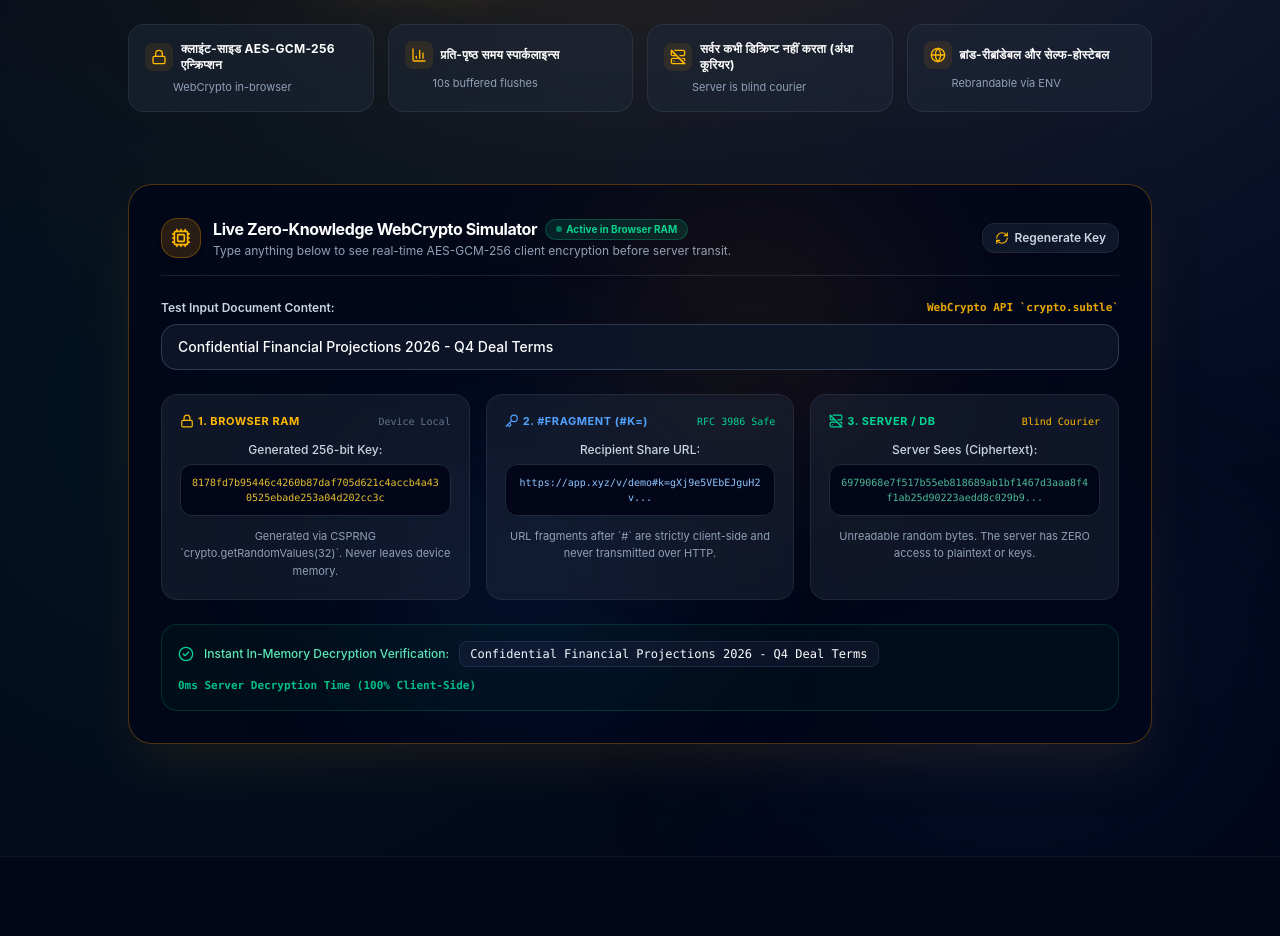
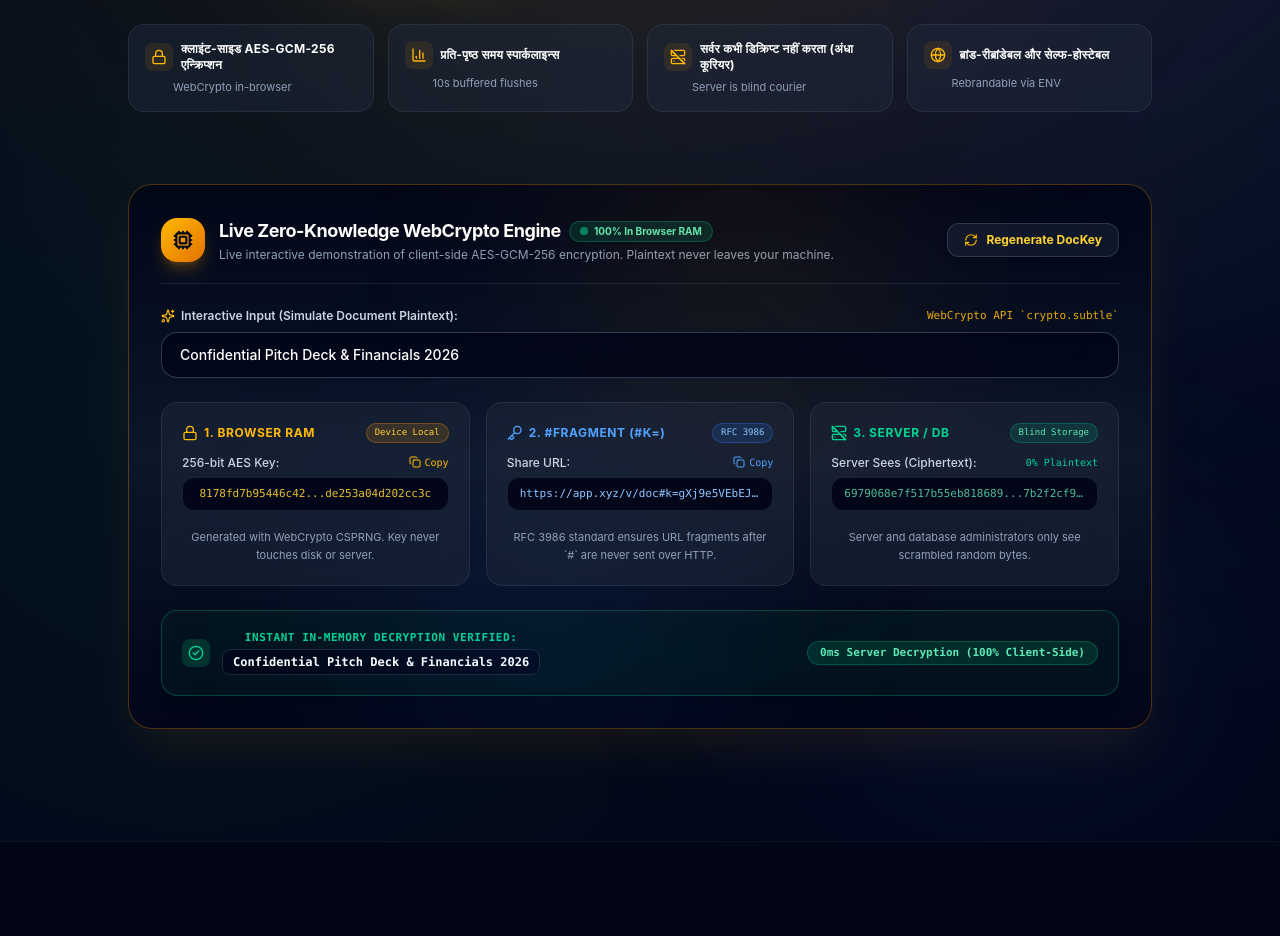
Before and after one commit to SudhirDevOps1/BlindShare, a Next.js app: page / in a window 1280 px wide. Shown: the part 680-1616 px from the top of the page. Built offline with nearby package versions, Linux system fonts and the light colour scheme; no server answers.

Commit message:
feat(ui): redesign crypto demo with high-tech glass cards and formatted key chunks

```diff
--- a/src/components/landing/crypto-interactive-demo.tsx
+++ b/src/components/landing/crypto-interactive-demo.tsx
@@ -8,16 +8,23 @@ import {
   CheckCircle2,
   Key,
   RefreshCw,
+  Copy,
+  Check,
+  ShieldCheck,
+  ArrowRight,
+  Sparkles,
 } from "lucide-react";
 import { generateDocKey, encryptBytes, decryptBytes, docKeyToFragment, bufferToHex } from "@/lib/crypto-core";
 
 export function CryptoInteractiveDemo() {
-  const [inputText, setInputText] = useState("Confidential Financial Projections 2026 - Q4 Deal Terms");
+  const [inputText, setInputText] = useState("Confidential Pitch Deck & Financials 2026");
   const [keyHex, setKeyHex] = useState("");
   const [keyFragment, setKeyFragment] = useState("");
   const [cipherHex, setCipherHex] = useState("");
   const [isEncrypting, setIsEncrypting] = useState(false);
   const [decryptedPreview, setDecryptedPreview] = useState("");
+  const [copiedKey, setCopiedKey] = useState(false);
+  const [copiedUrl, setCopiedUrl] = useState(false);
 
   const runLiveEncryption = async (text: string) => {
     try {
@@ -25,7 +32,7 @@ export function CryptoInteractiveDemo() {
       const encoder = new TextEncoder();
       const rawBytes = encoder.encode(text);
 
-      // 1. WebCrypto random 256-bit key
+      // 1. WebCrypto random 256-bit key in browser RAM
       const key = generateDocKey();
       const fragment = docKeyToFragment(key);
       const hex = bufferToHex(key);
@@ -35,7 +42,8 @@ export function CryptoInteractiveDemo() {
 
       // 2. AES-GCM-256 Client-side Encrypt
       const { ciphertext, iv } = await encryptBytes(rawBytes.buffer, key);
-      const cipherHexStr = bufferToHex(ciphertext.slice(0, 32)) + "...";
+      const hexFull = bufferToHex(ciphertext);
+      const cipherHexStr = hexFull.slice(0, 24) + "..." + hexFull.slice(-12);
       setCipherHex(cipherHexStr);
 
       // 3. Decrypt in-memory verification
@@ -52,51 +60,73 @@ export function CryptoInteractiveDemo() {
     runLiveEncryption(inputText);
   }, []);
 
+  const handleCopyKey = () => {
+    if (!keyHex) return;
+    navigator.clipboard.writeText(keyHex);
+    setCopiedKey(true);
+    setTimeout(() => setCopiedKey(false), 2000);
+  };
+
+  const handleCopyUrl = () => {
+    const fullUrl = `https://blindshare.app/v/demo#k=${keyFragment}`;
+    navigator.clipboard.writeText(fullUrl);
+    setCopiedUrl(true);
+    setTimeout(() => setCopiedUrl(false), 2000);
+  };
+
+  // Format key into neat chunks for ultra-clean readability
+  const formattedKey = keyHex
+    ? `${keyHex.slice(0, 16)}...${keyHex.slice(-16)}`
+    : "Deriving in RAM...";
+
   return (
-    <div className="w-full max-w-5xl mx-auto rounded-3xl border border-amber-500/30 bg-slate-950/80 shadow-2xl shadow-amber-500/10 backdrop-blur-2xl p-6 sm:p-8 space-y-6 relative overflow-hidden">
-      {/* Subtle Background Glow */}
-      <div className="absolute top-0 right-1/4 w-72 h-72 bg-amber-500/10 blur-[100px] pointer-events-none rounded-full" />
-      <div className="absolute bottom-0 left-1/4 w-72 h-72 bg-blue-500/10 blur-[100px] pointer-events-none rounded-full" />
+    <div className="w-full max-w-5xl mx-auto rounded-3xl border border-amber-500/30 bg-gradient-to-b from-slate-950/95 via-slate-900/90 to-slate-950/95 shadow-2xl shadow-amber-500/10 backdrop-blur-2xl p-6 sm:p-8 space-y-6 relative overflow-hidden">
+      {/* Ambient Gradient Glows */}
+      <div className="absolute -top-16 right-1/4 w-80 h-80 bg-amber-500/10 blur-[120px] pointer-events-none rounded-full" />
+      <div className="absolute -bottom-16 left-1/4 w-80 h-80 bg-blue-500/10 blur-[120px] pointer-events-none rounded-full" />
 
       {/* Header bar with live status */}
-      <div className="flex flex-wrap items-center justify-between gap-4 pb-4 border-b border-slate-800/80">
-        <div className="flex items-center gap-3">
-          <div className="flex h-10 w-10 items-center justify-center rounded-2xl bg-amber-500/15 text-amber-400 border border-amber-500/30 shadow-md">
-            <Cpu className="h-5 w-5" />
+      <div className="flex flex-wrap items-center justify-between gap-4 pb-5 border-b border-slate-800/80">
+        <div className="flex items-center gap-3.5">
+          <div className="flex h-11 w-11 items-center justify-center rounded-2xl bg-gradient-to-br from-amber-400 to-amber-600 text-slate-950 font-bold shadow-lg shadow-amber-500/25 flex-shrink-0">
+            <Cpu className="h-5 w-5 stroke-[2.5]" />
           </div>
           <div>
-            <div className="flex items-center gap-2">
-              <h3 className="text-base font-bold text-white tracking-tight">
-                Live Zero-Knowledge WebCrypto Simulator
+            <div className="flex items-center gap-2 flex-wrap">
+              <h3 className="text-base sm:text-lg font-bold text-white tracking-tight">
+                Live Zero-Knowledge WebCrypto Engine
               </h3>
-              <span className="flex items-center gap-1 rounded-full bg-emerald-500/15 px-2.5 py-0.5 text-[10px] font-bold text-emerald-400 border border-emerald-500/30 shadow-sm">
-                <span className="h-1.5 w-1.5 rounded-full bg-emerald-400 animate-pulse" />
-                Active in Browser RAM
+              <span className="flex items-center gap-1.5 rounded-full bg-emerald-500/15 px-2.5 py-0.5 text-[10px] font-bold text-emerald-300 border border-emerald-500/30 shadow-sm">
+                <span className="h-2 w-2 rounded-full bg-emerald-400 animate-pulse" />
+                100% In Browser RAM
               </span>
             </div>
             <p className="text-xs text-slate-400 mt-0.5">
-              Type anything below to see real-time AES-GCM-256 client encryption before server transit.
+              Live interactive demonstration of client-side AES-GCM-256 encryption. Plaintext never leaves your machine.
             </p>
           </div>
         </div>
 
-        <div className="flex items-center gap-2">
         <button
           onClick={() => runLiveEncryption(inputText)}
-            className="flex items-center gap-1.5 rounded-xl bg-slate-900 border border-slate-800 px-3 py-1.5 text-xs font-semibold text-slate-300 hover:text-white hover:border-amber-500/40 transition-all shadow-sm"
+          className="flex items-center gap-2 rounded-xl bg-slate-900 border border-slate-700/80 px-4 py-2 text-xs font-bold text-amber-300 hover:text-white hover:bg-slate-800 hover:border-amber-500/50 transition-all shadow-md active:scale-95"
         >
           <RefreshCw className={`h-3.5 w-3.5 text-amber-400 ${isEncrypting ? "animate-spin" : ""}`} />
-            <span>Regenerate Key</span>
+          <span>Regenerate DocKey</span>
         </button>
-        </div>
       </div>
 
       {/* Input Simulator */}
       <div className="space-y-2">
-        <label className="text-xs font-semibold text-slate-300 flex items-center justify-between">
-          <span>Test Input Document Content:</span>
-          <span className="text-[11px] text-amber-400/90 font-mono">WebCrypto API `crypto.subtle`</span>
+        <div className="flex items-center justify-between text-xs">
+          <label className="font-semibold text-slate-300 flex items-center gap-1.5">
+            <Sparkles className="h-3.5 w-3.5 text-amber-400" />
+            <span>Interactive Input (Simulate Document Plaintext):</span>
           </label>
+          <span className="text-[11px] font-mono text-amber-400/90 font-medium">
+            WebCrypto API `crypto.subtle`
+          </span>
+        </div>
         <div className="relative">
           <input
             type="text"
@@ -106,82 +136,128 @@ export function CryptoInteractiveDemo() {
               runLiveEncryption(e.target.value);
             }}
             placeholder="Type confidential document text..."
-            className="w-full rounded-2xl border border-slate-700/90 bg-slate-900/90 px-4 py-3 text-sm text-white placeholder-slate-500 focus:border-amber-500 focus:outline-none focus:ring-2 focus:ring-amber-500/30 transition-all font-medium shadow-inner"
+            className="w-full rounded-2xl border border-slate-700/90 bg-slate-950/80 px-4.5 py-3 text-sm text-white placeholder-slate-500 focus:border-amber-500 focus:outline-none focus:ring-2 focus:ring-amber-500/30 transition-all font-medium shadow-inner"
           />
         </div>
       </div>
 
-      {/* 3-Step Cryptographic Flow Visualizer */}
+      {/* 3-Step Cryptographic Flow Visualizer Cards */}
       <div className="grid grid-cols-1 md:grid-cols-3 gap-4 relative">
         {/* Step 1: Client Memory */}
-        <div className="glass-card rounded-2xl p-4.5 space-y-3 border border-amber-500/20 bg-slate-900/50 relative overflow-hidden">
+        <div className="glass-card rounded-2xl p-5 space-y-3.5 border border-amber-500/30 bg-slate-900/60 relative overflow-hidden flex flex-col justify-between group hover:border-amber-500/50 transition-all">
+          <div className="space-y-3">
             <div className="flex items-center justify-between">
-            <span className="inline-flex items-center gap-1 text-[11px] font-bold text-amber-400 uppercase tracking-wider">
-              <Lock className="h-3.5 w-3.5" /> 1. Browser RAM
+              <span className="inline-flex items-center gap-1.5 text-xs font-bold text-amber-400 uppercase tracking-wider">
+                <Lock className="h-4 w-4" /> 1. Browser RAM
               </span>
-            <span className="text-[10px] font-mono text-slate-500">Device Local</span>
+              <span className="rounded-full bg-amber-500/15 px-2 py-0.5 text-[9px] font-mono text-amber-300 border border-amber-500/30">
+                Device Local
+              </span>
             </div>
+
             <div className="space-y-1.5">
-            <div className="text-xs text-slate-300 font-medium">Generated 256-bit Key:</div>
-            <div className="rounded-xl bg-slate-950 p-2.5 font-mono text-[10px] text-amber-300/90 border border-slate-800 break-all select-all">
-              {keyHex || "Deriving in RAM..."}
+              <div className="text-xs text-slate-300 font-medium flex items-center justify-between">
+                <span>256-bit AES Key:</span>
+                <button
+                  onClick={handleCopyKey}
+                  className="text-[10px] text-amber-400 hover:underline flex items-center gap-1 font-mono"
+                >
+                  {copiedKey ? <Check className="h-3 w-3 text-emerald-400" /> : <Copy className="h-3 w-3" />}
+                  <span>{copiedKey ? "Copied" : "Copy"}</span>
+                </button>
+              </div>
+              <div className="rounded-xl bg-slate-950 px-3 py-2 font-mono text-[11px] text-amber-300/90 border border-slate-800/80 truncate">
+                {formattedKey}
               </div>
             </div>
-          <p className="text-[11px] text-slate-400 leading-relaxed">
-            Generated via CSPRNG `crypto.getRandomValues(32)`. Never leaves device memory.
+          </div>
+
+          <p className="text-[11px] text-slate-400 leading-relaxed pt-1">
+            Generated with WebCrypto CSPRNG. Key never touches disk or server.
           </p>
         </div>
 
         {/* Step 2: URL Fragment Transport */}
-        <div className="glass-card rounded-2xl p-4.5 space-y-3 border border-blue-500/20 bg-slate-900/50 relative overflow-hidden">
+        <div className="glass-card rounded-2xl p-5 space-y-3.5 border border-blue-500/30 bg-slate-900/60 relative overflow-hidden flex flex-col justify-between group hover:border-blue-500/50 transition-all">
+          <div className="space-y-3">
             <div className="flex items-center justify-between">
-            <span className="inline-flex items-center gap-1 text-[11px] font-bold text-blue-400 uppercase tracking-wider">
-              <Key className="h-3.5 w-3.5" /> 2. #Fragment (#k=)
+              <span className="inline-flex items-center gap-1.5 text-xs font-bold text-blue-400 uppercase tracking-wider">
+                <Key className="h-4 w-4" /> 2. #Fragment (#k=)
               </span>
-            <span className="text-[10px] font-mono text-emerald-400">RFC 3986 Safe</span>
+              <span className="rounded-full bg-blue-500/15 px-2 py-0.5 text-[9px] font-mono text-blue-300 border border-blue-500/30">
+                RFC 3986
+              </span>
             </div>
+
             <div className="space-y-1.5">
-            <div className="text-xs text-slate-300 font-medium">Recipient Share URL:</div>
-            <div className="rounded-xl bg-slate-950 p-2.5 font-mono text-[10px] text-blue-300 border border-slate-800 break-all select-all">
-              https://app.xyz/v/demo#k={keyFragment ? keyFragment.slice(0, 16) : "..."}...
+              <div className="text-xs text-slate-300 font-medium flex items-center justify-between">
+                <span>Share URL:</span>
+                <button
+                  onClick={handleCopyUrl}
+                  className="text-[10px] text-blue-400 hover:underline flex items-center gap-1 font-mono"
+                >
+                  {copiedUrl ? <Check className="h-3 w-3 text-emerald-400" /> : <Copy className="h-3 w-3" />}
+                  <span>{copiedUrl ? "Copied" : "Copy"}</span>
+                </button>
+              </div>
+              <div className="rounded-xl bg-slate-950 px-3 py-2 font-mono text-[11px] text-blue-300 border border-slate-800/80 truncate">
+                https://app.xyz/v/doc#k={keyFragment ? keyFragment.slice(0, 12) : "..."}...
               </div>
             </div>
-          <p className="text-[11px] text-slate-400 leading-relaxed">
-            URL fragments after `#` are strictly client-side and never transmitted over HTTP.
+          </div>
+
+          <p className="text-[11px] text-slate-400 leading-relaxed pt-1">
+            RFC 3986 standard ensures URL fragments after `#` are never sent over HTTP.
           </p>
         </div>
 
         {/* Step 3: Server Blind Courier */}
-        <div className="glass-card rounded-2xl p-4.5 space-y-3 border border-emerald-500/20 bg-slate-900/50 relative overflow-hidden">
+        <div className="glass-card rounded-2xl p-5 space-y-3.5 border border-emerald-500/30 bg-slate-900/60 relative overflow-hidden flex flex-col justify-between group hover:border-emerald-500/50 transition-all">
+          <div className="space-y-3">
             <div className="flex items-center justify-between">
-            <span className="inline-flex items-center gap-1 text-[11px] font-bold text-emerald-400 uppercase tracking-wider">
-              <ServerOff className="h-3.5 w-3.5" /> 3. Server / DB
+              <span className="inline-flex items-center gap-1.5 text-xs font-bold text-emerald-400 uppercase tracking-wider">
+                <ServerOff className="h-4 w-4" /> 3. Server / DB
               </span>
-            <span className="text-[10px] font-mono text-amber-400">Blind Courier</span>
+              <span className="rounded-full bg-emerald-500/15 px-2 py-0.5 text-[9px] font-mono text-emerald-300 border border-emerald-500/30">
+                Blind Storage
+              </span>
             </div>
+
             <div className="space-y-1.5">
-            <div className="text-xs text-slate-300 font-medium">Server Sees (Ciphertext):</div>
-            <div className="rounded-xl bg-slate-950 p-2.5 font-mono text-[10px] text-emerald-300/80 border border-slate-800 break-all select-all">
+              <div className="text-xs text-slate-300 font-medium flex items-center justify-between">
+                <span>Server Sees (Ciphertext):</span>
+                <span className="text-[10px] text-emerald-400 font-mono">0% Plaintext</span>
+              </div>
+              <div className="rounded-xl bg-slate-950 px-3 py-2 font-mono text-[11px] text-emerald-300/80 border border-slate-800/80 truncate">
                 {cipherHex || "Encrypting..."}
               </div>
             </div>
-          <p className="text-[11px] text-slate-400 leading-relaxed">
-            Unreadable random bytes. The server has ZERO access to plaintext or keys.
+          </div>
+
+          <p className="text-[11px] text-slate-400 leading-relaxed pt-1">
+            Server and database administrators only see scrambled random bytes.
           </p>
         </div>
       </div>
 
-      {/* Live Decryption Check */}
-      <div className="rounded-2xl border border-emerald-500/20 bg-emerald-950/20 p-4 flex flex-wrap items-center justify-between gap-3 text-xs">
-        <div className="flex items-center gap-2.5 text-emerald-300 font-medium">
-          <CheckCircle2 className="h-4 w-4 text-emerald-400 shrink-0" />
-          <span>Instant In-Memory Decryption Verification:</span>
-          <span className="font-mono text-white bg-slate-900/80 px-2.5 py-1 rounded-lg border border-slate-800 max-w-md truncate">
-            {decryptedPreview}
-          </span>
+      {/* Live In-Memory Decryption Verification Bar */}
+      <div className="rounded-2xl border border-emerald-500/30 bg-emerald-950/30 p-4 sm:p-5 flex flex-col sm:flex-row items-start sm:items-center justify-between gap-3 text-xs shadow-lg">
+        <div className="flex items-center gap-3 text-emerald-300 font-semibold min-w-0">
+          <div className="flex h-7 w-7 items-center justify-center rounded-lg bg-emerald-500/20 text-emerald-400 flex-shrink-0">
+            <CheckCircle2 className="h-4 w-4" />
           </div>
-        <div className="text-[11px] font-mono text-emerald-400/90 font-bold">
-          0ms Server Decryption Time (100% Client-Side)
+          <div className="min-w-0">
+            <div className="text-[11px] text-emerald-400 font-mono font-bold uppercase tracking-wider">
+              Instant In-Memory Decryption Verified:
+            </div>
+            <div className="text-xs text-white font-mono bg-slate-950/80 px-2.5 py-1 rounded-lg border border-slate-800 mt-1 max-w-xl truncate">
+              {decryptedPreview || inputText}
+            </div>
+          </div>
+        </div>
+
+        <div className="rounded-full bg-emerald-500/15 px-3 py-1 text-[11px] font-mono text-emerald-300 font-bold border border-emerald-500/30 whitespace-nowrap self-end sm:self-center">
+          0ms Server Decryption (100% Client-Side)
         </div>
       </div>
     </div>
```
Lines whose indentation alone changed are shown as unchanged.
